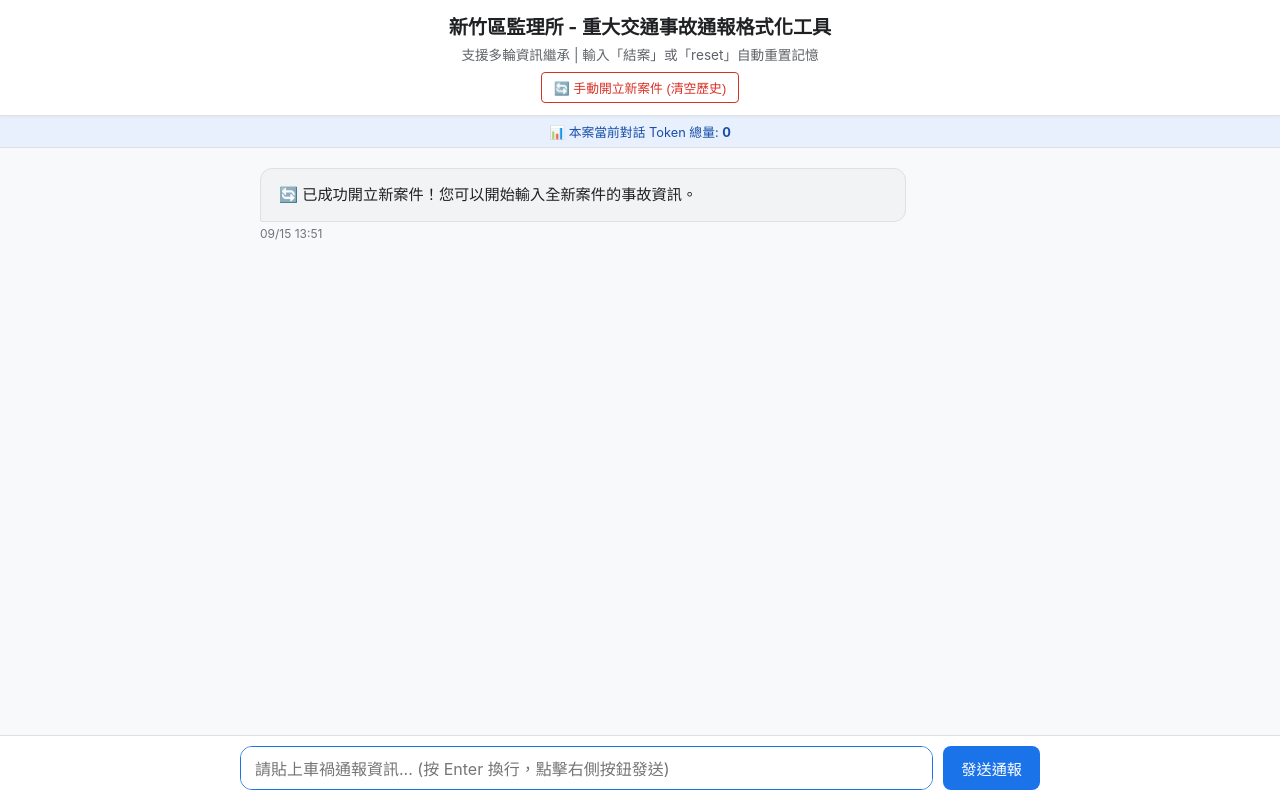
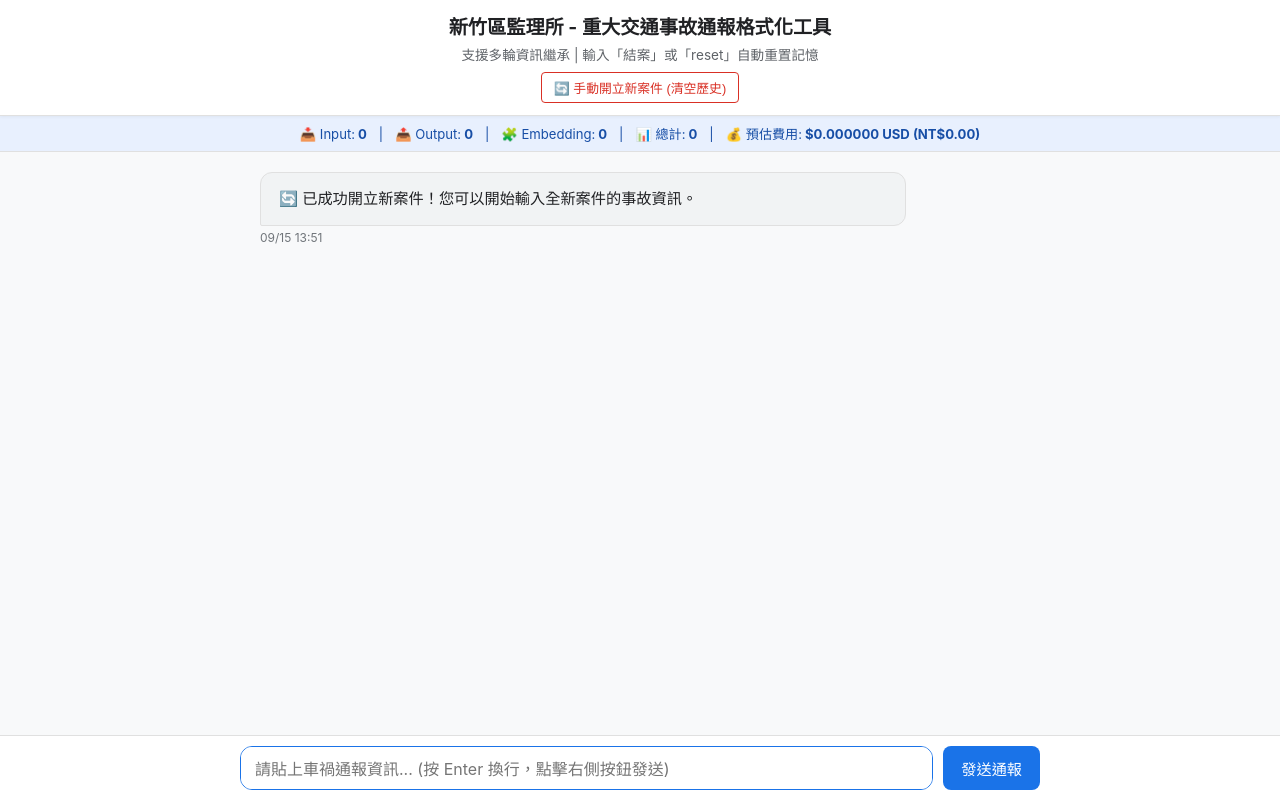
Before and after one commit to b63431095-cmd/test04_embedding_model, a plain HTML site: page index.template.html in a window 1280 px wide. Both pictures are taken after a click on the button "🔄 手動開立新案件 (清空歷史)". Drawn offline with Linux system fonts and the light colour scheme.

Commit message:
Update index.template.html

```diff
--- a/index.template.html
+++ b/index.template.html
@@ -55,14 +55,21 @@
     /* Token 統計列 */
     #token-bar {
       background-color: var(--token-bg);
-      padding: 6px 12px;
+      padding: 8px 12px;
       text-align: center;
-      font-size: 0.8rem;
+      font-size: 0.82rem;
       color: #174ea6;
       border-bottom: 1px solid var(--border-color);
       display: flex;
       justify-content: center;
-      gap: 15px;
+      align-items: center;
+      flex-wrap: wrap;
+      gap: 12px;
+    }
+    .token-item {
+      display: inline-flex;
+      align-items: center;
+      gap: 3px;
     }
 
     /* 對話區域 */
@@ -96,6 +103,7 @@
     /* 時間與 Token 標籤列 */
     .message-info {
       display: flex;
+      flex-wrap: wrap;
       gap: 10px;
       font-size: 0.75rem;
       color: var(--time-color);
@@ -211,7 +219,15 @@
 
   <!-- Token 統計面板 -->
   <div id="token-bar">
-    <span>📊 本案當前對話 Token 總量: <strong id="session-tokens">0</strong></span>
+    <span class="token-item">📥 Input: <strong id="session-input-tokens">0</strong></span>
+    <span>|</span>
+    <span class="token-item">📤 Output: <strong id="session-output-tokens">0</strong></span>
+    <span>|</span>
+    <span class="token-item">🧩 Embedding: <strong id="session-embedding-tokens">0</strong></span>
+    <span>|</span>
+    <span class="token-item">📊 總計: <strong id="session-total-tokens">0</strong></span>
+    <span>|</span>
+    <span class="token-item">💰 預估費用: <strong id="session-cost">$0.000000 USD (NT$0.00)</strong></span>
   </div>
 
   <main id="chat-container"></main>
@@ -226,10 +242,21 @@
   <script>
     const GAS_WEB_APP_URL = "___GAS_URL_PLACEHOLDER___";
 
+    // 費率設定（Gemini 3.6 Flash Paid Tier, 每 1M Tokens）
+    const PRICE_INPUT_PER_1M = 0.75;
+    const PRICE_OUTPUT_PER_1M = 3.75;
+    const USD_TO_TWD = 32.0; // 預設匯率
+
     const chatContainer = document.getElementById('chat-container');
     const userInput = document.getElementById('userInput');
     const sendBtn = document.getElementById('sendBtn');
-    const sessionTokensEl = document.getElementById('session-tokens');
+
+    // 統計 DOM 元素
+    const sessionInputTokensEl = document.getElementById('session-input-tokens');
+    const sessionOutputTokensEl = document.getElementById('session-output-tokens');
+    const sessionEmbeddingTokensEl = document.getElementById('session-embedding-tokens');
+    const sessionTotalTokensEl = document.getElementById('session-total-tokens');
+    const sessionCostEl = document.getElementById('session-cost');
 
     let conversationHistory = [];
 
@@ -255,7 +282,12 @@
 
     function resetConversation(showAlert = false) {
       conversationHistory = [];
-      sessionTokensEl.innerText = '0';
+      sessionInputTokensEl.innerText = '0';
+      sessionOutputTokensEl.innerText = '0';
+      sessionEmbeddingTokensEl.innerText = '0';
+      sessionTotalTokensEl.innerText = '0';
+      sessionCostEl.innerText = '$0.000000 USD (NT$0.00)';
+
       userInput.style.height = '44px';
       chatContainer.innerHTML = '';
       appendMessage('ai', '🔄 已成功開立新案件！您可以開始輸入全新案件的事故資訊。');
@@ -296,16 +328,38 @@
         if (data.reply) {
           aiBubbleTextEl.innerText = data.reply;
 
-          // 更新最新單次與累積對話 Token 總數（使用 API 回傳之總額，避免重複累計）
+          // 解析與更新 Token 使用量
           if (data.usage) {
-            const currentTotalTokens = data.usage.totalTokens || 0;
-            sessionTokensEl.innerText = currentTotalTokens.toLocaleString();
-            aiTokenEl.innerText = `Tokens: ${currentTotalTokens}`;
+            const inputTokens = data.usage.inputTokens || 0;
+            const outputTokens = data.usage.outputTokens || 0;
+            const embeddingTokens = data.usage.embeddingTokens || 0;
+            const totalTokens = data.usage.totalTokens || (inputTokens + outputTokens + embeddingTokens);
+
+            // 計算預估費用 (USD & TWD)
+            const inputCostUSD = (inputTokens / 1000000) * PRICE_INPUT_PER_1M;
+            const outputCostUSD = (outputTokens / 1000000) * PRICE_OUTPUT_PER_1M;
+            const totalCostUSD = inputCostUSD + outputCostUSD;
+            const totalCostTWD = totalCostUSD * USD_TO_TWD;
+
+            // 更新頂部全域統計儀表板
+            sessionInputTokensEl.innerText = inputTokens.toLocaleString();
+            sessionOutputTokensEl.innerText = outputTokens.toLocaleString();
+            sessionEmbeddingTokensEl.innerText = embeddingTokens.toLocaleString();
+            sessionTotalTokensEl.innerText = totalTokens.toLocaleString();
+            sessionCostEl.innerText = `$${totalCostUSD.toFixed(6)} USD (NT$${totalCostTWD.toFixed(4)})`;
+
+            // 更新對話框底部的單次 Token 明細
+            aiTokenEl.innerText = `Token 明細: In ${inputTokens.toLocaleString()} | Out ${outputTokens.toLocaleString()} | Emb ${embeddingTokens.toLocaleString()} | 總計 ${totalTokens.toLocaleString()}`;
           }
 
           if (isResetCmd) {
             conversationHistory = [];
-            sessionTokensEl.innerText = '0';
+            sessionInputTokensEl.innerText = '0';
+            sessionOutputTokensEl.innerText = '0';
+            sessionEmbeddingTokensEl.innerText = '0';
+            sessionTotalTokensEl.innerText = '0';
+            sessionCostEl.innerText = '$0.000000 USD (NT$0.00)';
+
             const noticeEl = document.createElement('div');
             noticeEl.className = 'system-notice';
             noticeEl.innerText = "─── 本案已結案，對話記憶與 Token 統計已自動重置 ───";
```
